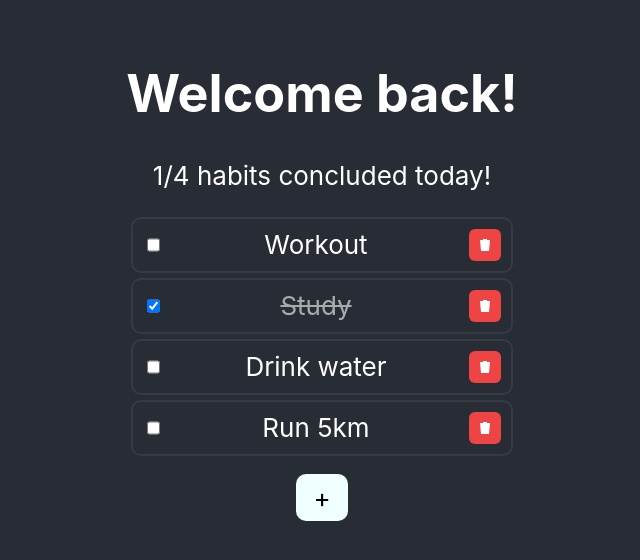
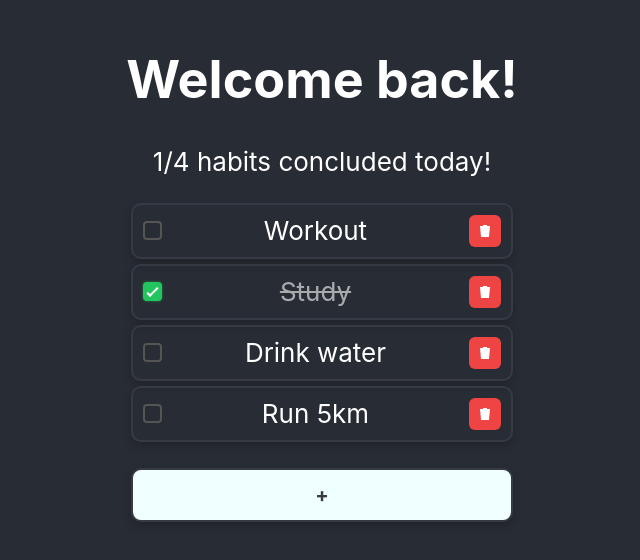
Before and after one commit to Vitornunees38/habbit-react, a React (Create React App) app: page / in a window 1280 px wide. Shown: the part 130-690 px from the top of the page, without its empty margins (318-958 px from the left). Built offline with nearby package versions, Linux system fonts and the light colour scheme.

Commit message:
Improved general style

```diff
--- a/src/App.css
+++ b/src/App.css
@@ -1,6 +1,6 @@
 .App {
   text-align: center;
-}
+  }
 
 .App-logo {
   height: 40vmin;
--- a/src/components/Habit.css
+++ b/src/components/Habit.css
@@ -1,3 +1,26 @@
+.habit-div{
+  border: #353a44 solid 2px ;
+  padding: 10px;
+  margin: 5px;
+  display: flex;
+  flex-direction: row;
+  justify-content: space-between;
+  border-radius: 10px;
+  gap: 30px;
+
+  box-shadow: 0 4px 10px rgba(0,0,0,0.2);
+}
+
+.habit-div a{
+  color: inherit;
+  text-decoration: none;
+  transition: opacity 0.2s ease;
+}
+
+.habit-div a:hover {
+  opacity: 0.7;
+}
+
 .delete-button{
     background-color: #ef4444;
     color: white;
@@ -25,7 +48,65 @@
    transform: scale(0.98);
 }
 
-input:checked +a {
+  .custom-checkbox {
+    position: relative;
+    display: inline-flex;
+    align-items: center;
+    cursor: pointer;
+  }
+
+  /* Hide default checkbox */
+  .custom-checkbox input {
+    position: absolute;
+    opacity: 0;
+    cursor: pointer;
+  }
+
+  /* Custom box */
+  .checkmark {
+    width: 15px;
+    height: 15px;
+    border: 2px solid #555;
+    border-radius: 4px;
+    display: inline-block;
+    position: relative;
+    transition: all 0.2s ease;
+  }
+
+  /* Checked state */
+  .custom-checkbox input:checked + .checkmark {
+    background-color: #22c55e;
+    border-color: #22c55e;
+  }
+
+  /* Check icon */
+  .custom-checkbox input:checked + .checkmark::after {
+    content: "";
+    position: absolute;
+    left: 5px;
+    top: 1px;
+    width: 3px;
+    height: 10px;
+    border: solid white;
+    border-width: 0 2px 2px 0;
+    transform: rotate(45deg);
+  }
+
+  .checkmark:hover {
+    transform: scale(1.1);
+  }
+
+  .custom-checkbox input:checked + .checkmark {
+    box-shadow: 0 0 3px rgba(34, 197, 94, 0.6);
+  }
+
+  .habit-name {
+    text-decoration: none;
+    color: inherit;
+    transition: all 0.2s ease;
+  }
+
+  .habit-name.done {
     text-decoration: line-through;
     opacity: 0.6;
   }
--- a/src/components/Habit.js
+++ b/src/components/Habit.js
@@ -6,8 +6,15 @@ const Habit = ({habit, toggle, deleteHabit}) => {
 
   return (
     <div className = "habit-div">
-        <input type="checkbox" id={habit.id} checked={habit.done} onChange={()=>toggle(habit.id)}/>
-          <Link to={`/habit/${habit.id}`}>{habit.name}</Link>
+        <label className="custom-checkbox">
+          <input
+            type="checkbox"
+            checked={habit.done}
+            onChange={() => toggle(habit.id)}
+          />
+          <span className="checkmark"></span>
+        </label>
+          <Link to={`/habit/${habit.id}`} className={habit.done ? "habit-name done" : "habit-name"}>{habit.name}</Link>
         <button className="delete-button" onClick={()=>deleteHabit(habit)}>
           <svg xmlns="http://www.w3.org/2000/svg"
               width="16" height="16"
--- a/src/index.css
+++ b/src/index.css
@@ -16,25 +16,3 @@ code {
   list-style: none;
   padding-left: 0px;
 }
-
-.habit-div{
-  border: #353a44 solid 2px ;
-  padding: 10px;
-  margin: 5px;
-  display: flex;
-  flex-direction: row;
-  justify-content: space-between;
-  border-radius: 10px;
-  gap: 30px;
-
-}
-
-.habit-div a{
-  color: inherit;
-  text-decoration: none;
-  transition: opacity 0.2s ease;
-}
-
-.habit-div a:hover {
-  opacity: 0.7;
-}
--- a/src/pages/Home.css
+++ b/src/pages/Home.css
@@ -1,13 +1,26 @@
-.add-button{
-    color: black;
-    padding: 8px 17px;
+.add-button {
+    /* width: 40px; */
+    height: 50px;
+    margin: 5px;
     border-radius: 10px;
+    background-color: azure;
+    color: #353a44;
+    box-shadow: 0 4px 10px rgba(0,0,0,0.2);
+    border: 2px solid #353a44;
+
+    display: flex;
+    align-items: center;
+    justify-content: center;
+
+    font-size: 20px;
     text-decoration: none;
-    background-color: azure;
+    font-weight: bolder;
+
     transition: all 0.2s ease;
-}
+  }
 
 .add-button:hover {
-    padding: 8.8px 18.7px;
     background-color: rgb(201, 215, 215);
+    transform: scale(1.1); /* instead of changing padding */
+    box-shadow: 0 6px 14px rgba(0,0,0,0.3);
 }
```
